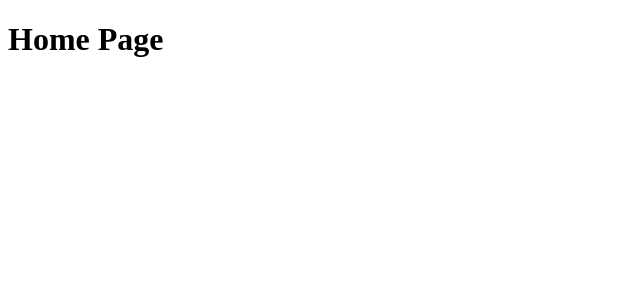
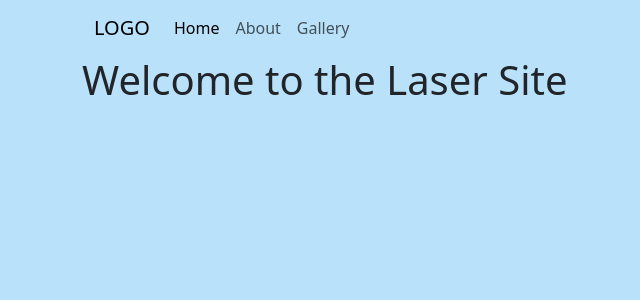
Before and after one commit to asobol13/LaserWebsite, a Next.js app: page / in a window 1280 px wide. Shown: the top 300 px of the page, without its empty margins (0-640 px from the left). Built offline with nearby package versions, Linux system fonts and the light colour scheme.

Commit message:
Added nav bar

```diff
--- /dev/null
+++ b/assets/global.css
@@ -0,0 +1,3 @@
+* {
+    background-color: #b9e2fa;
+}
--- a/assets/index.css
+++ b/assets/index.css
@@ -1,3 +1,3 @@
-body {
-    background-color: blue;
+.entire-container {
+    background-color: #e0e0e0;
 }
--- a/layouts/navigation.tsx
+++ b/layouts/navigation.tsx
@@ -0,0 +1,25 @@
+import React from 'react';
+import 'bootstrap/dist/css/bootstrap.min.css';
+// import styles from '../assets/navigation.css';
+
+function Navigation () {
+    return (
+        <nav className="navbar navbar-expand-lg navbar-light bg-transparent">
+            <div className="container-fluid">
+                <a className="navbar-brand" href="#">LOGO</a>
+                <button className="navbar-toggler" type="button" data-bs-toggle="collapse" data-bs-target="#navbarNavAltMarkup" aria-controls="navbarNavAltMarkup" aria-expanded="false" aria-label="Toggle navigation">
+                <span className="navbar-toggler-icon"></span>
+                </button>
+                <div className="collapse navbar-collapse" id="navbarNavAltMarkup">
+                <div className="navbar-nav">
+                    <a className="nav-link active" aria-current="page" href="#">Home</a>
+                    <a className="nav-link" href="#">About</a>
+                    <a className="nav-link" href="#">Gallery</a>
+                </div>
+                </div>
+            </div>
+        </nav>
+    );
+};
+
+export default Navigation;
--- /dev/null
+++ b/pages/_app.tsx
@@ -0,0 +1,9 @@
+// pages/_app.js (or _app.tsx for TypeScript)
+
+import '../assets/global.css'; // Replace with your global CSS file path
+
+function MyApp({ Component, pageProps }) {
+  return <Component {...pageProps} />;
+}
+
+export default MyApp;
--- a/pages/index.tsx
+++ b/pages/index.tsx
@@ -1,5 +1,6 @@
 import React from 'react';
 // import styles from '../assets/index.css';
+import Navigation from '../layouts/navigation';
 
 // interface HomeProps {
 
@@ -7,7 +8,14 @@ import React from 'react';
 
 function Home () {
     return (
-        <h1>Home Page</h1>
+        <div className="entire-container" >
+            <div className="container">
+                <Navigation />
+            </div>
+            <div className="container">
+                <h1>Welcome to the Laser Site</h1>
+            </div>
+        </div>
     );
 }
 
```
Also changed, not shown: layouts/footer.tsx (+10 -0 lines), assets/navigation.css (added).
